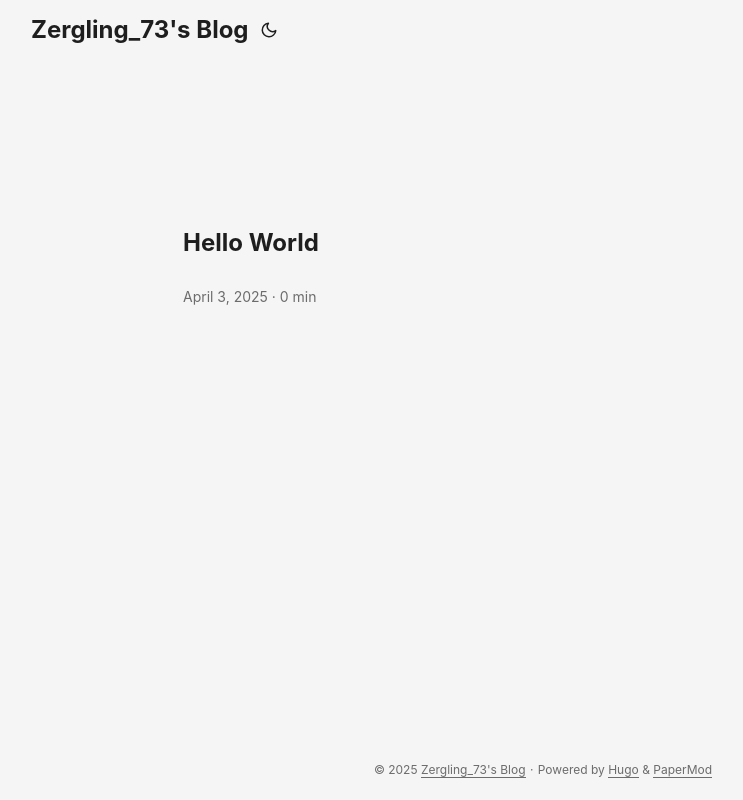
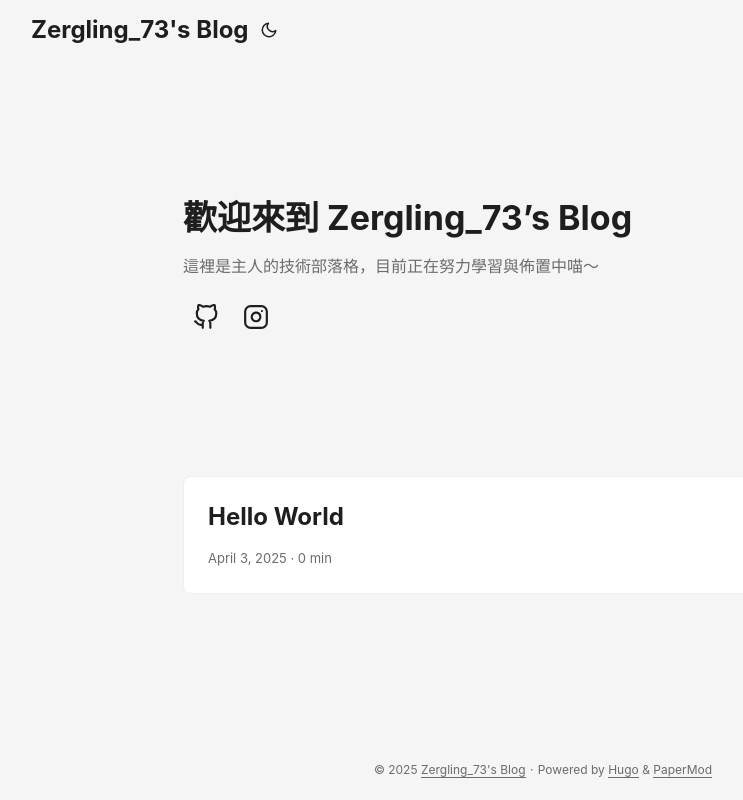
Before and after one commit to Makino-Shiro/hugo-blog, a plain HTML site: page index.html in a window 1280 px wide. Shown: the whole page, without its empty margins (97-840 px from the left). Drawn offline with Linux system fonts and the light colour scheme.

Commit message:
更新網頁檔案

```diff
--- a/index.html
+++ b/index.html
@@ -75,7 +75,7 @@
   "description": "",
   "logo": "https://Makino-Shiro.github.io/hugo-blog/favicon.ico",
   "sameAs": [
-
+      "https://github.com/Makino-Shiro", "https://www.instagram.com/zergling_73/"
   ]
 }
 </script>
@@ -125,8 +125,39 @@
     </nav>
 </header>
 <main class="main">
+<article class="first-entry home-info">
+    <header class="entry-header">
+        <h1>歡迎來到 Zergling_73&rsquo;s Blog</h1>
+    </header>
+    <div class="entry-content">
+        這裡是主人的技術部落格，目前正在努力學習與佈置中喵～
+    </div>
+    <footer class="entry-footer">
+        <div class="social-icons" >
+    <a href="https://github.com/Makino-Shiro" target="_blank" rel="noopener noreferrer me"
+        title="Github">
+        <svg xmlns="http://www.w3.org/2000/svg" viewBox="0 0 24 24" fill="none" stroke="currentColor" stroke-width="2"
+    stroke-linecap="round" stroke-linejoin="round">
+    <path
+        d="M9 19c-5 1.5-5-2.5-7-3m14 6v-3.87a3.37 3.37 0 0 0-.94-2.61c3.14-.35 6.44-1.54 6.44-7A5.44 5.44 0 0 0 20 4.77 5.07 5.07 0 0 0 19.91 1S18.73.65 16 2.48a13.38 13.38 0 0 0-7 0C6.27.65 5.09 1 5.09 1A5.07 5.07 0 0 0 5 4.77a5.44 5.44 0 0 0-1.5 3.78c0 5.42 3.3 6.61 6.44 7A3.37 3.37 0 0 0 9 18.13V22">
+    </path>
+</svg>
+    </a>
+    <a href="https://www.instagram.com/zergling_73/" target="_blank" rel="noopener noreferrer me"
+        title="Instagram">
+        <svg xmlns="http://www.w3.org/2000/svg" viewBox="0 0 24 24" fill="none" stroke="currentColor" stroke-width="2"
+    stroke-linecap="round" stroke-linejoin="round">
+    <rect x="2" y="2" width="20" height="20" rx="5" ry="5"></rect>
+    <path d="M16 11.37A4 4 0 1 1 12.63 8 4 4 0 0 1 16 11.37z"></path>
+    <line x1="17.5" y1="6.5" x2="17.5" y2="6.5"></line>
+</svg>
+    </a>
+</div>
 
-<article class="first-entry">
+    </footer>
+</article>
+
+<article class="post-entry">
   <header class="entry-header">
     <h2 class="entry-hint-parent">Hello World
     </h2>
```
